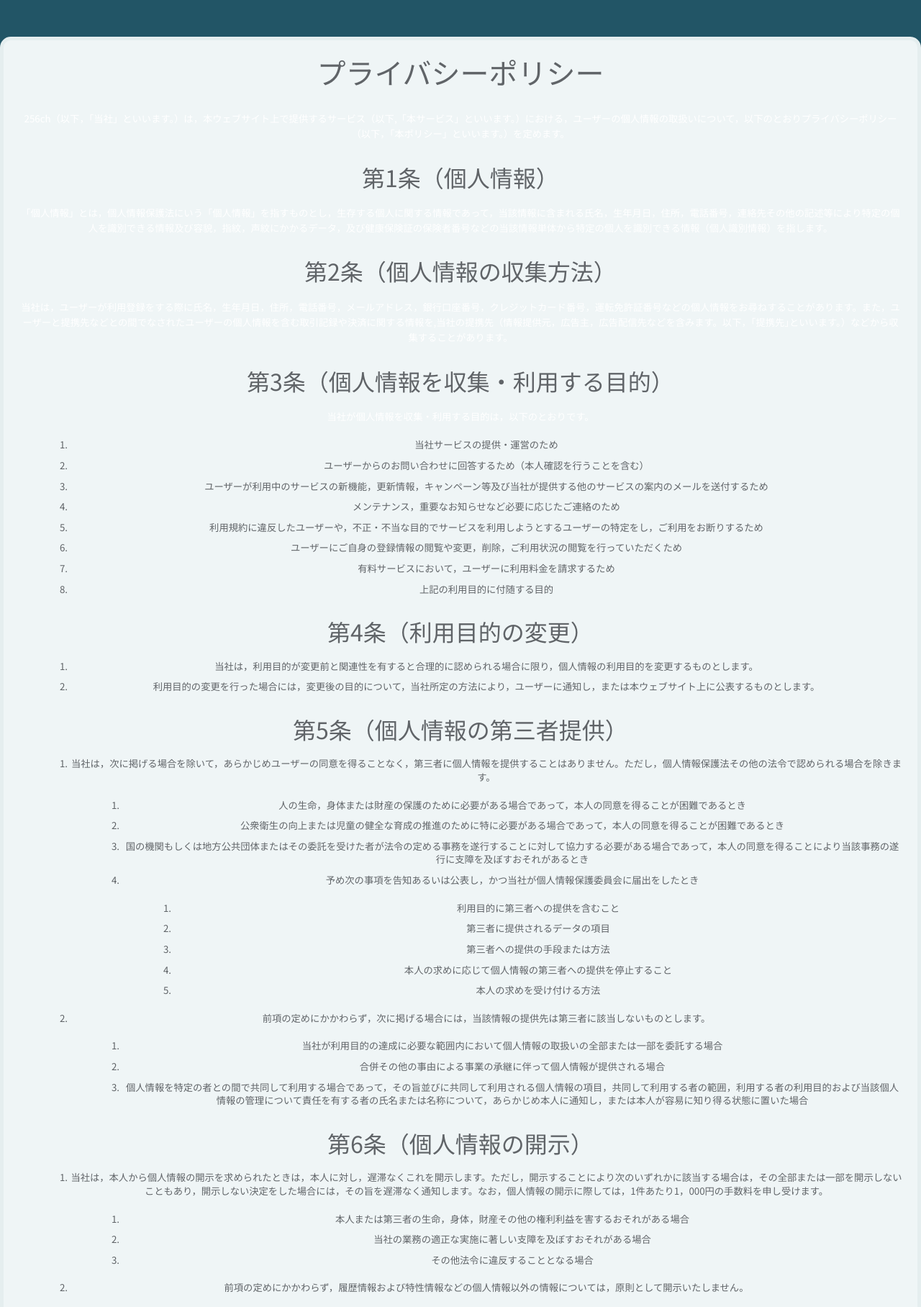
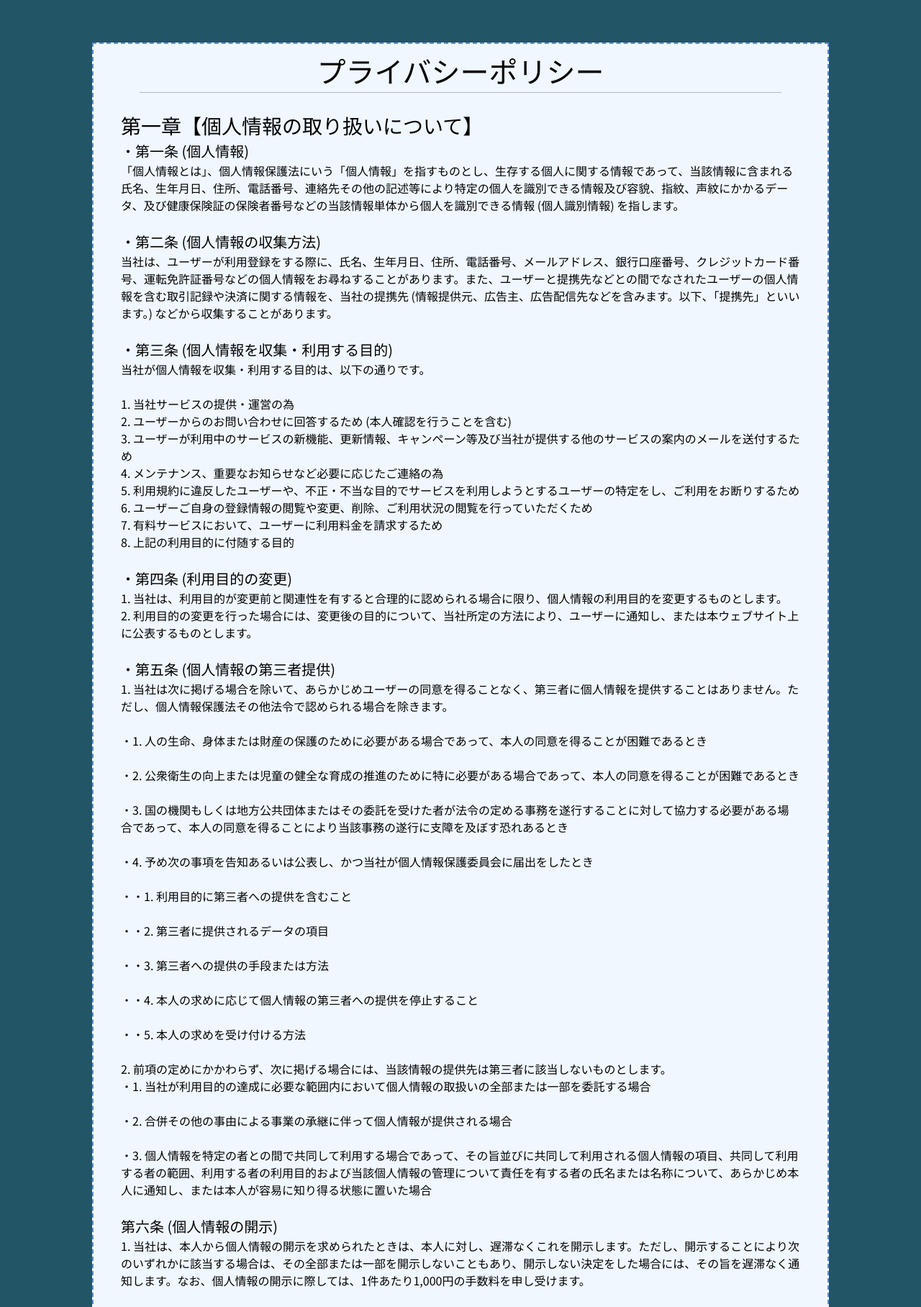
Before and after one commit to Inkya-ha/256ch, a PHP site: page /Privacy in a window 1280 px wide. Shown: the part 53-1869 px from the top of the page at 72% size. Run offline with PHP 8.4, Linux system fonts and the light colour scheme; some libraries are stand-ins or nearby versions.

Commit message:
プライバシーポリシーの制定

```diff
--- a/Privacy.php
+++ b/Privacy.php
@@ -3,101 +3,110 @@
 <head>
     <?php include_once __DIR__ . "/static/head/head.php"; ?>
     <title>プライバシーポリシー｜256channel</title>
-    <!--プライバシーポリシー専用CSS読み込み-->
-    <link rel="stylesheet" href="./privacy.css">
 </head>
 <body>
     <?php include_once __DIR__ . "/static/header/header.php"; ?>
 
     <main>
-        <div class="wrapKOPIPE">
-            <div class="wrapHINAGATA">
-                <h1>プライバシーポリシー</h1>
-                <p>256ch（以下，「当社」といいます。）は，本ウェブサイト上で提供するサービス（以下,「本サービス」といいます。）における，ユーザーの個人情報の取扱いについて，以下のとおりプライバシーポリシー（以下，「本ポリシー」といいます。）を定めます。</p>
-                <h2>第1条（個人情報）</h2>
-                <p>「個人情報」とは，個人情報保護法にいう「個人情報」を指すものとし，生存する個人に関する情報であって，当該情報に含まれる氏名，生年月日，住所，電話番号，連絡先その他の記述等により特定の個人を識別できる情報及び容貌，指紋，声紋にかかるデータ，及び健康保険証の保険者番号などの当該情報単体から特定の個人を識別できる情報（個人識別情報）を指します。</p>
-                <h2>第2条（個人情報の収集方法）</h2>
-                <p>当社は，ユーザーが利用登録をする際に氏名，生年月日，住所，電話番号，メールアドレス，銀行口座番号，クレジットカード番号，運転免許証番号などの個人情報をお尋ねすることがあります。また，ユーザーと提携先などとの間でなされたユーザーの個人情報を含む取引記録や決済に関する情報を,当社の提携先（情報提供元，広告主，広告配信先などを含みます。以下，｢提携先｣といいます。）などから収集することがあります。</p>
-                <h2>第3条（個人情報を収集・利用する目的）</h2>
-                <p>当社が個人情報を収集・利用する目的は，以下のとおりです。</p>
-                <ol>
-                    <li>当社サービスの提供・運営のため</li>
-                    <li>ユーザーからのお問い合わせに回答するため（本人確認を行うことを含む）</li>
-                    <li>ユーザーが利用中のサービスの新機能，更新情報，キャンペーン等及び当社が提供する他のサービスの案内のメールを送付するため</li>
-                    <li>メンテナンス，重要なお知らせなど必要に応じたご連絡のため</li>
-                    <li>利用規約に違反したユーザーや，不正・不当な目的でサービスを利用しようとするユーザーの特定をし，ご利用をお断りするため</li>
-                    <li>ユーザーにご自身の登録情報の閲覧や変更，削除，ご利用状況の閲覧を行っていただくため</li>
-                    <li>有料サービスにおいて，ユーザーに利用料金を請求するため</li>
-                    <li>上記の利用目的に付随する目的</li>
-                </ol>
-                <h2>第4条（利用目的の変更）</h2>
-                <ol>
-                    <li>当社は，利用目的が変更前と関連性を有すると合理的に認められる場合に限り，個人情報の利用目的を変更するものとします。</li>
-                    <li>利用目的の変更を行った場合には，変更後の目的について，当社所定の方法により，ユーザーに通知し，または本ウェブサイト上に公表するものとします。</li>
-                </ol>
-                <h2>第5条（個人情報の第三者提供）</h2>
-                <ol>
-                    <li>当社は，次に掲げる場合を除いて，あらかじめユーザーの同意を得ることなく，第三者に個人情報を提供することはありません。ただし，個人情報保護法その他の法令で認められる場合を除きます。
-                        <ol>
-                            <li>人の生命，身体または財産の保護のために必要がある場合であって，本人の同意を得ることが困難であるとき</li>
-                            <li>公衆衛生の向上または児童の健全な育成の推進のために特に必要がある場合であって，本人の同意を得ることが困難であるとき</li>
-                            <li>国の機関もしくは地方公共団体またはその委託を受けた者が法令の定める事務を遂行することに対して協力する必要がある場合であって，本人の同意を得ることにより当該事務の遂行に支障を及ぼすおそれがあるとき</li>
-                            <li>予め次の事項を告知あるいは公表し，かつ当社が個人情報保護委員会に届出をしたとき
-                                <ol>
-                                    <li>利用目的に第三者への提供を含むこと</li>
-                                    <li>第三者に提供されるデータの項目</li>
-                                    <li>第三者への提供の手段または方法</li>
-                                    <li>本人の求めに応じて個人情報の第三者への提供を停止すること</li>
-                                    <li>本人の求めを受け付ける方法</li>
-                                </ol>
-                            </li>
-                        </ol>
-                    </li>
-                    <li>前項の定めにかかわらず，次に掲げる場合には，当該情報の提供先は第三者に該当しないものとします。
-                        <ol>
-                            <li>当社が利用目的の達成に必要な範囲内において個人情報の取扱いの全部または一部を委託する場合</li>
-                            <li>合併その他の事由による事業の承継に伴って個人情報が提供される場合</li>
-                            <li>個人情報を特定の者との間で共同して利用する場合であって，その旨並びに共同して利用される個人情報の項目，共同して利用する者の範囲，利用する者の利用目的および当該個人情報の管理について責任を有する者の氏名または名称について，あらかじめ本人に通知し，または本人が容易に知り得る状態に置いた場合</li>
-                        </ol>
-                    </li>
-                </ol>
-                <h2>第6条（個人情報の開示）</h2>
-                <ol>
-                    <li>当社は，本人から個人情報の開示を求められたときは，本人に対し，遅滞なくこれを開示します。ただし，開示することにより次のいずれかに該当する場合は，その全部または一部を開示しないこともあり，開示しない決定をした場合には，その旨を遅滞なく通知します。なお，個人情報の開示に際しては，1件あたり1，000円の手数料を申し受けます。
-                        <ol>
-                            <li>本人または第三者の生命，身体，財産その他の権利利益を害するおそれがある場合</li>
-                            <li>当社の業務の適正な実施に著しい支障を及ぼすおそれがある場合</li>
-                            <li>その他法令に違反することとなる場合</li>
-                        </ol>
-                    </li>
-                    <li>前項の定めにかかわらず，履歴情報および特性情報などの個人情報以外の情報については，原則として開示いたしません。</li>
-                </ol>
-                <h2>第7条（個人情報の訂正および削除）</h2>
-                <ol>
-                    <li>ユーザーは，当社の保有する自己の個人情報が誤った情報である場合には，当社が定める手続きにより，当社に対して個人情報の訂正，追加または削除（以下，「訂正等」といいます。）を請求することができます。</li>
-                    <li>当社は，ユーザーから前項の請求を受けてその請求に応じる必要があると判断した場合には，遅滞なく，当該個人情報の訂正等を行うものとします。</li>
-                    <li>当社は，前項の規定に基づき訂正等を行った場合，または訂正等を行わない旨の決定をしたときは遅滞なく，これをユーザーに通知します。</li>
-                </ol>
-                <h2>第8条（個人情報の利用停止等）</h2>
-                <ol>
-                    <li>当社は，本人から，個人情報が，利用目的の範囲を超えて取り扱われているという理由，または不正の手段により取得されたものであるという理由により，その利用の停止または消去（以下，「利用停止等」といいます。）を求められた場合には，遅滞なく必要な調査を行います。</li>
-                    <li>前項の調査結果に基づき，その請求に応じる必要があると判断した場合には，遅滞なく，当該個人情報の利用停止等を行います。</li>
-                    <li>当社は，前項の規定に基づき利用停止等を行った場合，または利用停止等を行わない旨の決定をしたときは，遅滞なく，これをユーザーに通知します。</li>
-                    <li>前2項にかかわらず，利用停止等に多額の費用を有する場合その他利用停止等を行うことが困難な場合であって，ユーザーの権利利益を保護するために必要なこれに代わるべき措置をとれる場合は，この代替策を講じるものとします。</li>
-                </ol>
-                <h2>第9条（プライバシーポリシーの変更）</h2>
-                <ol>
-                    <li>本ポリシーの内容は，法令その他本ポリシーに別段の定めのある事項を除いて，ユーザーに通知することなく，変更することができるものとします。</li>
-                    <li>当社が別途定める場合を除いて，変更後のプライバシーポリシーは，本ウェブサイトに掲載したときから効力を生じるものとします。</li>
-                </ol>
-                <h2>第10条（お問い合わせ窓口）</h2>
-                <p>本ポリシーに関するお問い合わせは，下記の窓口までお願いいたします。</p>
-                <p>
-                    <br>Email : contact@256ch.net
+        <div class="box6">
+            <p class="fs-1">プライバシーポリシー</p>
+            <hr style="color: black;">
+            <div class="privacy-mg">
+                <p class="fs-3">第一章【個人情報の取り扱いについて】</p>
+                <p class="fs-5 scroll-up">
+                    ・第一条 (個人情報)<br>
                 </p>
-                <p class="tR">以上</p>
+                <p class="fs-6 scroll-up">
+                    「個人情報とは」、個人情報保護法にいう「個人情報」を指すものとし、生存する個人に関する情報であって、当該情報に含まれる氏名、生年月日、住所、電話番号、連絡先その他の記述等により特定の個人を識別できる情報及び容貌、指紋、声紋にかかるデータ、及び健康保険証の保険者番号などの当該情報単体から個人を識別できる情報 (個人識別情報) を指します。<br><br>
+                </p>
+                <p class="fs-5 scroll-up">
+                    ・第二条 (個人情報の収集方法)<br>
+                </p>
+                <p class="fs-6 scroll-up">
+                    当社は、ユーザーが利用登録をする際に、氏名、生年月日、住所、電話番号、メールアドレス、銀行口座番号、クレジットカード番号、運転免許証番号などの個人情報をお尋ねすることがあります。また、ユーザーと提携先などとの間でなされたユーザーの個人情報を含む取引記録や決済に関する情報を、当社の提携先 (情報提供元、広告主、広告配信先などを含みます。以下、「提携先」といいます。) などから収集することがあります。<br><br>
+                </p>
+                <p class="fs-5 scroll-up">
+                    ・第三条 (個人情報を収集・利用する目的)<br>
+                </p>
+                <p class="fs-6 scroll-up">
+                    当社が個人情報を収集・利用する目的は、以下の通りです。<br><br>
+                    1. 当社サービスの提供・運営の為<br>
+                    2. ユーザーからのお問い合わせに回答するため (本人確認を行うことを含む)<br>
+                    3. ユーザーが利用中のサービスの新機能、更新情報、キャンペーン等及び当社が提供する他のサービスの案内のメールを送付するため<br>
+                    4. メンテナンス、重要なお知らせなど必要に応じたご連絡の為<br>
+                    5. 利用規約に違反したユーザーや、不正・不当な目的でサービスを利用しようとするユーザーの特定をし、ご利用をお断りするため<br>
+                    6. ユーザーご自身の登録情報の閲覧や変更、削除、ご利用状況の閲覧を行っていただくため<br>
+                    7. 有料サービスにおいて、ユーザーに利用料金を請求するため<br>
+                    8. 上記の利用目的に付随する目的<br><br>
+                </p>
+                <p class="fs-5 scroll-up">
+                    ・第四条 (利用目的の変更)<br>
+                </p>
+                <p class="fs-6 scroll-up">
+                    1. 当社は、利用目的が変更前と関連性を有すると合理的に認められる場合に限り、個人情報の利用目的を変更するものとします。<br>
+                    2. 利用目的の変更を行った場合には、変更後の目的について、当社所定の方法により、ユーザーに通知し、または本ウェブサイト上に公表するものとします。<br><br>
+                </p>
+                <p class="fs-5 scroll-up">
+                    ・第五条 (個人情報の第三者提供)<br>
+                </p>
+                <p class="fs-6 scroll-up">
+                    1. 当社は次に掲げる場合を除いて、あらかじめユーザーの同意を得ることなく、第三者に個人情報を提供することはありません。ただし、個人情報保護法その他法令で認められる場合を除きます。<br><br>
+                    ・1. 人の生命、身体または財産の保護のために必要がある場合であって、本人の同意を得ることが困難であるとき<br><br>
+                    ・2. 公衆衛生の向上または児童の健全な育成の推進のために特に必要がある場合であって、本人の同意を得ることが困難であるとき<br><br>
+                    ・3. 国の機関もしくは地方公共団体またはその委託を受けた者が法令の定める事務を遂行することに対して協力する必要がある場合であって、本人の同意を得ることにより当該事務の遂行に支障を及ぼす恐れあるとき<br><br>
+                    ・4. 予め次の事項を告知あるいは公表し、かつ当社が個人情報保護委員会に届出をしたとき<br><br>
+                    ・・1. 利用目的に第三者への提供を含むこと<br><br>
+                    ・・2. 第三者に提供されるデータの項目<br><br>
+                    ・・3. 第三者への提供の手段または方法<br><br>
+                    ・・4. 本人の求めに応じて個人情報の第三者への提供を停止すること<br><br>
+                    ・・5. 本人の求めを受け付ける方法<br><br>
+                    2. 前項の定めにかかわらず、次に掲げる場合には、当該情報の提供先は第三者に該当しないものとします。<br>
+                    ・1. 当社が利用目的の達成に必要な範囲内において個人情報の取扱いの全部または一部を委託する場合<br><br>
+                    ・2. 合併その他の事由による事業の承継に伴って個人情報が提供される場合<br><br>
+                    ・3. 個人情報を特定の者との間で共同して利用する場合であって、その旨並びに共同して利用される個人情報の項目、共同して利用する者の範囲、利用する者の利用目的および当該個人情報の管理について責任を有する者の氏名または名称について、あらかじめ本人に通知し、または本人が容易に知り得る状態に置いた場合<br><br>
+                </p>
+                <p class="fs-5 scroll-up">
+                    第六条 (個人情報の開示)<br>
+                </p>
+                <p class="fs-6 scroll-up">
+                    1. 当社は、本人から個人情報の開示を求められたときは、本人に対し、遅滞なくこれを開示します。ただし、開示することにより次のいずれかに該当する場合は、その全部または一部を開示しないこともあり、開示しない決定をした場合には、その旨を遅滞なく通知します。なお、個人情報の開示に際しては、1件あたり1,000円の手数料を申し受けます。<br><br>
+                    ・1. 本人または第三者の生命、身体、財産その他の権利利益を害するおそれがある場合<br><br>
+                    ・2. 当社の業務の適正な実施に著しい支障を及ぼすおそれがある場合<br><br>
+                    ・3. その他法令に違反することとなる場合<br><br>
+                    2. 前項の定めにかかわらず、履歴情報および特性情報などの個人情報以外の情報については、原則として開示いたしません。<br><br>
+                </p>
+                <p class="fs-5 scroll-up">
+                    第七条 (個人情報の訂正および削除)<br>
+                </p>
+                <p class="fs-6 scroll-up">
+                    1. ユーザーは、当社の保有する自己の個人情報が誤った情報である場合には、当社が定める手続きにより、当社に対して個人情報の訂正、追加または削除（以下、「訂正等」といいます。）を請求することができます。<br><br>
+                    2. 当社は、ユーザーから前項の請求を受けてその請求に応じる必要があると判断した場合には、遅滞なく、当該個人情報の訂正等を行うものとします。<br><br>
+                    3. 当社は、前項の規定に基づき訂正等を行った場合、または訂正等を行わない旨の決定をしたときは遅滞なく、これをユーザーに通知します。<br><br>
+                </p>
+                <p class="fs-5 scroll-up">
+                    第八条 (個人情報の利用停止等)<br>
+                </p>
+                <p class="fs-6 scroll-up">
+                    1. 当社は、本人から、個人情報が、利用目的の範囲を超えて取り扱われているという理由、または不正の手段により取得されたものであるという理由により、その利用の停止または消去（以下、「利用停止等」といいます。）を求められた場合には、遅滞なく必要な調査を行います。<br><br>
+                    2. 前項の調査結果に基づき、その請求に応じる必要があると判断した場合には、遅滞なく、当該個人情報の利用停止等を行います。<br><br>
+                    3. 当社は、前項の規定に基づき利用停止等を行った場合、または利用停止等を行わない旨の決定をしたときは、遅滞なく、これをユーザーに通知します。<br><br>
+                    4. 前2項にかかわらず、利用停止等に多額の費用を有する場合その他利用停止等を行うことが困難な場合であって、ユーザーの権利利益を保護するために必要なこれに代わるべき措置をとれる場合は、この代替策を講じるものとします。<br><br>
+                </p>
+                <p class="fs-5 scroll-up">
+                    第九条 (プライバシーポリシーの変更)<br>
+                </p>
+                <p class="fs-6 scroll-up">
+                    1. 本ポリシーの内容は、法令その他本ポリシーに別段の定めのある事項を除いて、ユーザーに通知することなく、変更することができるものとします。<br><br>
+                    2. 当社が別途定める場合を除いて、変更後のプライバシーポリシーは、本ウェブサイトに掲載したときから効力を生じるものとします。<br><br>
+                </p>
+                <p class="fs-5 scroll-up">
+                    第十条 (お問い合わせ窓口)<br>
+                </p>
+                <p class="fs-6 scroll-up">
+                    本ポリシーに関するお問い合わせは、下記の窓口までお願いいたします。<br><br>
+                    メールアドレス : Contact@256ch.net
+                </p>
             </div>
-            <!--／wrapHINAGATA-->
         </div>
     </main>
 
--- a/css/privacy.css
+++ /dev/null
@@ -1,110 +0,0 @@
-/* CSS Document */
-/*-------------------------------*/
-div.wrapKOPIPE {
-	border-radius: 15px;
-	margin: 20px 0;
-	background: #eff5f6;
-	border: 5px solid #e5eeef;
-	padding: 20px;
-}
-
-/*-------------------------------*/
-div.wrapHINAGATA h1 {
-	margin: 0 0 30px 0;
-}
-
-div.wrapHINAGATA h2 {
-	margin: 30px 0 20px 0;
-}
-
-div.wrapHINAGATA p {
-	margin: 20px 0;
-	font-size: 0.95em;
-	line-height: 1.6;
-}
-
-div.wrapHINAGATA ul {
-	margin: 20px 0 0 30px;
-}
-
-div.wrapHINAGATA ul li {
-	list-style: outside decimal;
-	font-size: 0.95em;
-	line-height: 140%;
-	margin: 10px 0 0 0;
-}
-
-div.wrapHINAGATA ul li ul {
-	margin: 15px 0 10px 10px;
-}
-
-div.wrapHINAGATA ul li ul li {
-	list-style: outside none;
-	margin-left: 20px;
-	text-indent: -1.5em;
-}
-
-div.wrapHINAGATA ul.child {
-	margin: 15px 0 0 10px;
-}
-
-div.wrapHINAGATA ul.child li {
-	list-style: outside none;
-	margin-left: 45px;
-	text-indent: -1.7em;
-}
-
-div.wrapHINAGATA p.tR {
-	margin: 30px 0 0 0;
-	font-size: 0.95em;
-	line-height: 140%;
-	text-align: right;
-}
-
-div.wrapHINAGATA ul li ul li ol li {
-	list-style: outside lower-roman;
-	margin-left: 20px;
-	text-indent: -0.2em;
-}
-
-div.wrapHINAGATA ol {
-	margin: 20px 0 0 40px;
-}
-
-div.wrapHINAGATA ol li {
-	list-style: outside decimal;
-	font-size: 0.95em;
-	line-height: 140%;
-	margin: 10px 0 0 0;
-}
-
-div.wrapHINAGATA ol li ol {
-	margin-bottom: 20px;
-}
-
-div.wrapHINAGATA ol li ol li {
-	font-size: 100%;
-}
-
-/*-------------------------------*/
-div.wrapKOPIPE pre {
-	width: 620px;
-	max-height: 500px;
-	overflow: scroll;
-	background: #ffffff;
-}
-
-div.wrapKOPIPE code {
-	display: block;
-	padding: 10px 20px;
-}
-
-/*-------------------------------*/
-ul.tab li {
-	display: inline;
-	font-size: 0.95em;
-	line-height: 140%;
-}
-
-/*-------------------------------*/
-/*end*/
--- a/css/style.css
+++ b/css/style.css
@@ -241,3 +241,38 @@ hr{
     margin-right: 8px;
 	width: 25%;
 }
+
+
+.box6 {
+    padding: 0.5em 1em;
+    margin: 2em 0;
+    background: #f0f7ff;
+    border: dashed 2px #5b8bd0;/*点線*/
+	margin-left: 10%;
+	margin-right: 10%;
+	color: black;
+}
+.box6 p {
+    margin: 0;
+    padding: 0;
+	color: black;
+}
+
+.privacy-mg{
+	padding: 3vh;
+	text-align: left;
+}
+
+
+.scroll-up {
+	opacity: 0;
+	visibility: hidden;
+	transform: translateY(50px);
+	transition: all 1s;
+}
+
+.scroll-up.is-show {
+	opacity: 1;
+	visibility: visible;
+	transform: translateY(0px);
+}
--- a/js/main.js
+++ b/js/main.js
@@ -2,3 +2,20 @@
 window.onload = function(){
     console.log("%c 256ch", "font-size: 50px; color: blue; text-shadow: 3px 3px 0 rgb(217,31,38) , 6px 6px 0 rgb(226,91,14) , 9px 9px 0 rgb(245,221,8) , 12px 12px 0 rgb(5,148,68) , 15px 15px 0 rgb(2,135,206) , 18px 18px 0 rgb(4,77,145) , 21px 21px 0 rgb(42,21,113)");
 }
+
+function scroll_effect() {
+	var element = document.getElementsByClassName('scroll-up');
+	if (!element) return;
+
+	var scrollY = window.pageYOffset;
+	var windowH = window.innerHeight;
+	var showTiming = 200; // 要素を表示するタイミング
+	for (var i = 0; i < element.length; i++) {
+		var elemClientRect = element[i].getBoundingClientRect();
+		var elemY = scrollY + elemClientRect.top;
+		if (scrollY > elemY - windowH + showTiming) {
+			element[i].classList.add('is-show');
+		}
+	}
+}
+window.addEventListener('scroll', scroll_effect); // スクロール時に実行
--- a/static/footer/footer.php
+++ b/static/footer/footer.php
@@ -1,3 +1,5 @@
+<div style="margin-top: 100vh;"></div>
+
 <!--Script-->
 <script src="./js/main.js"></script>
 <!--Bundle-->
```
